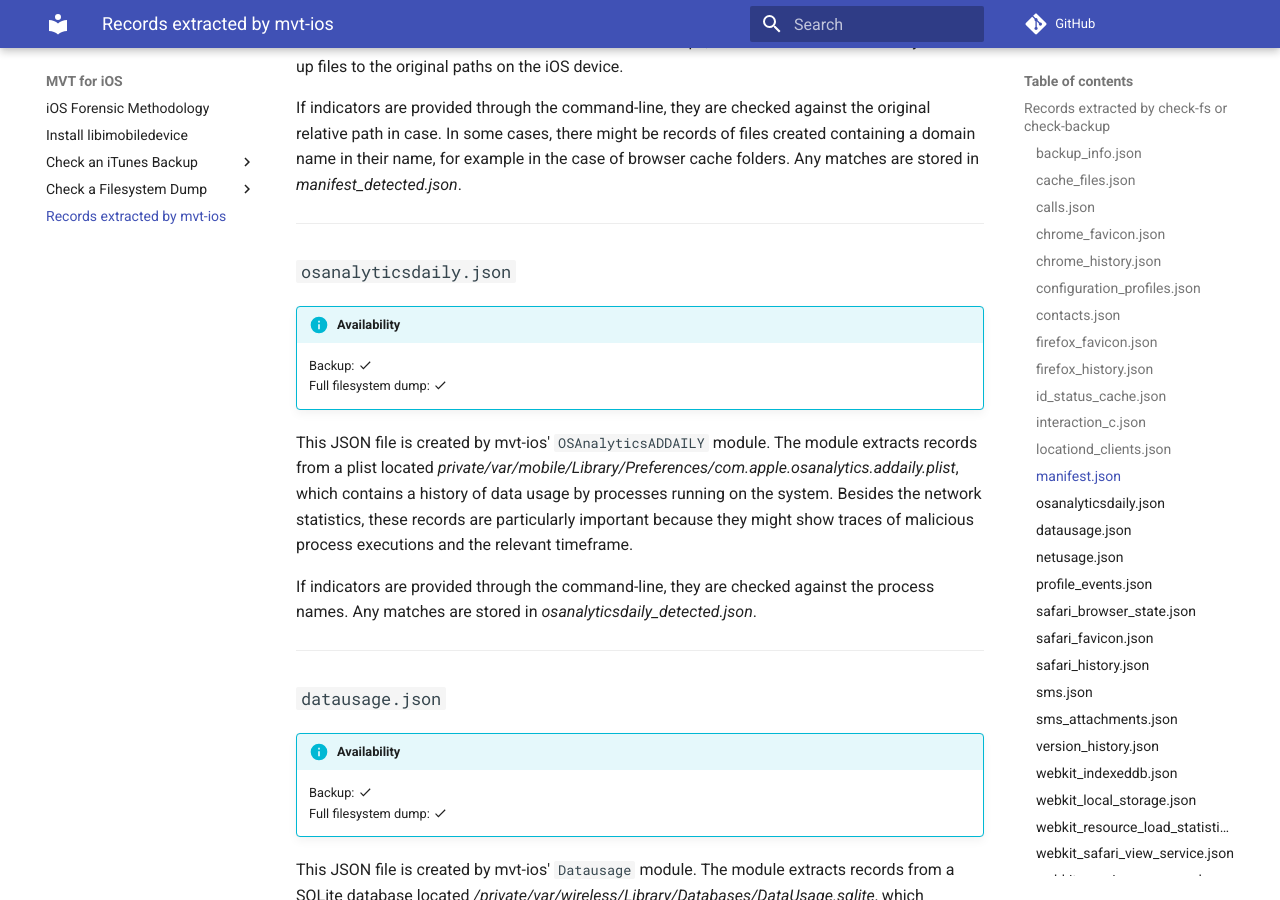
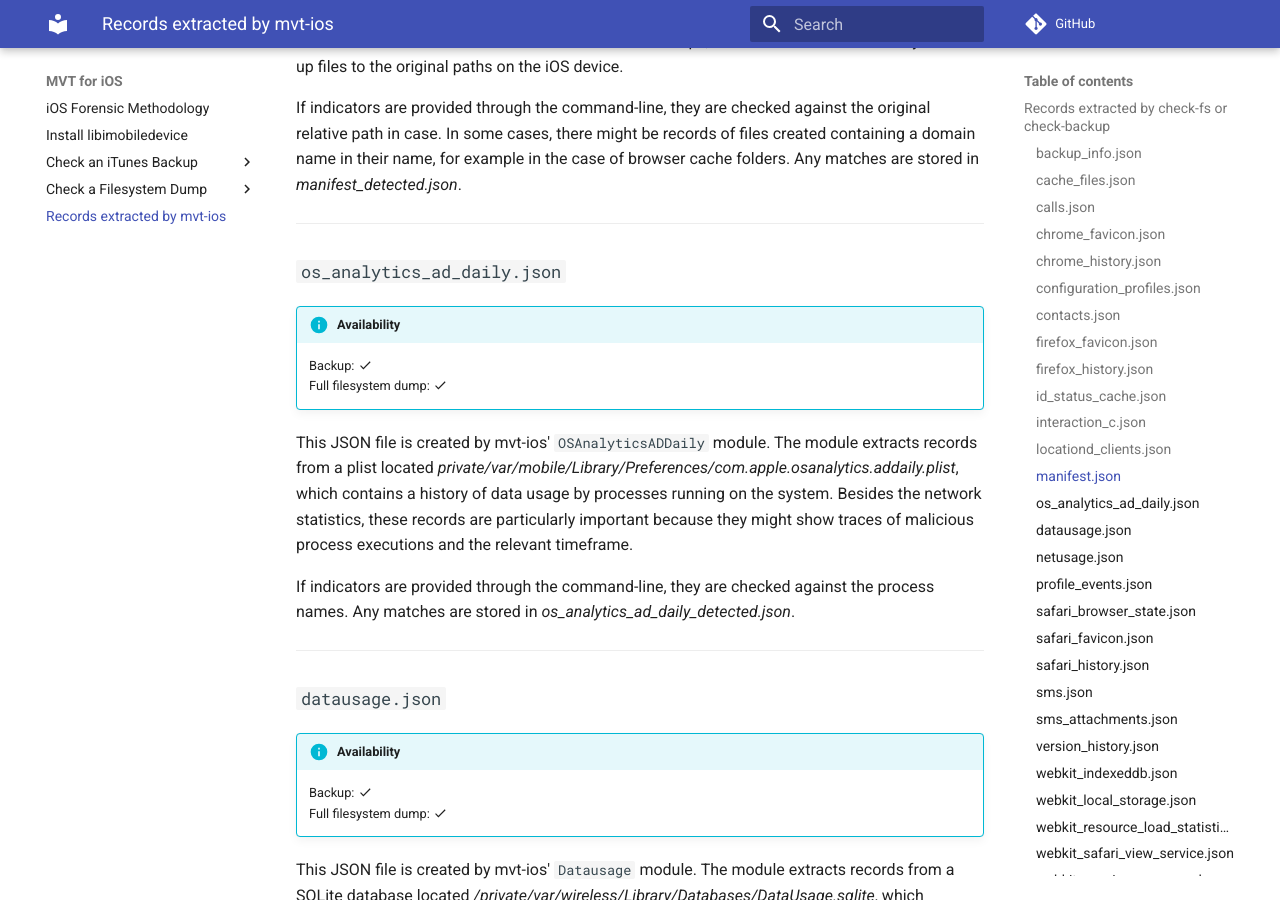
Before and after one commit to mvt-project/mvt, an MkDocs documentation site: the page built from docs/ios/records.md, in a window 1280 px wide and 900 px high, scrolled down 4934 px. Built offline with MkDocs 1.6.1 and Material for MkDocs 9.7.7, drawn with Linux system fonts in a browser that asks for light colours; comment, search, counter and statistics services are not loaded.

Commit message:
Fixed documentation

```diff
--- a/docs/ios/records.md
+++ b/docs/ios/records.md
@@ -148,15 +148,15 @@ If indicators are provided through the command-line, they are checked against th
 
 ---
 
-### `osanalyticsdaily.json`
+### `os_analytics_ad_daily.json`
 
 !!! info "Availability"
     Backup: :material-check:
     Full filesystem dump: :material-check:
 
-This JSON file is created by mvt-ios' `OSAnalyticsADDAILY` module. The module extracts records from a plist located *private/var/mobile/Library/Preferences/com.apple.osanalytics.addaily.plist*, which contains a history of data usage by processes running on the system. Besides the network statistics, these records are particularly important because they might show traces of malicious process executions and the relevant timeframe.
+This JSON file is created by mvt-ios' `OSAnalyticsADDaily` module. The module extracts records from a plist located *private/var/mobile/Library/Preferences/com.apple.osanalytics.addaily.plist*, which contains a history of data usage by processes running on the system. Besides the network statistics, these records are particularly important because they might show traces of malicious process executions and the relevant timeframe.
 
-If indicators are provided through the command-line, they are checked against the process names. Any matches are stored in *osanalyticsdaily_detected.json*.
+If indicators are provided through the command-line, they are checked against the process names. Any matches are stored in *os_analytics_ad_daily_detected.json*.
 
 ---
 
```
